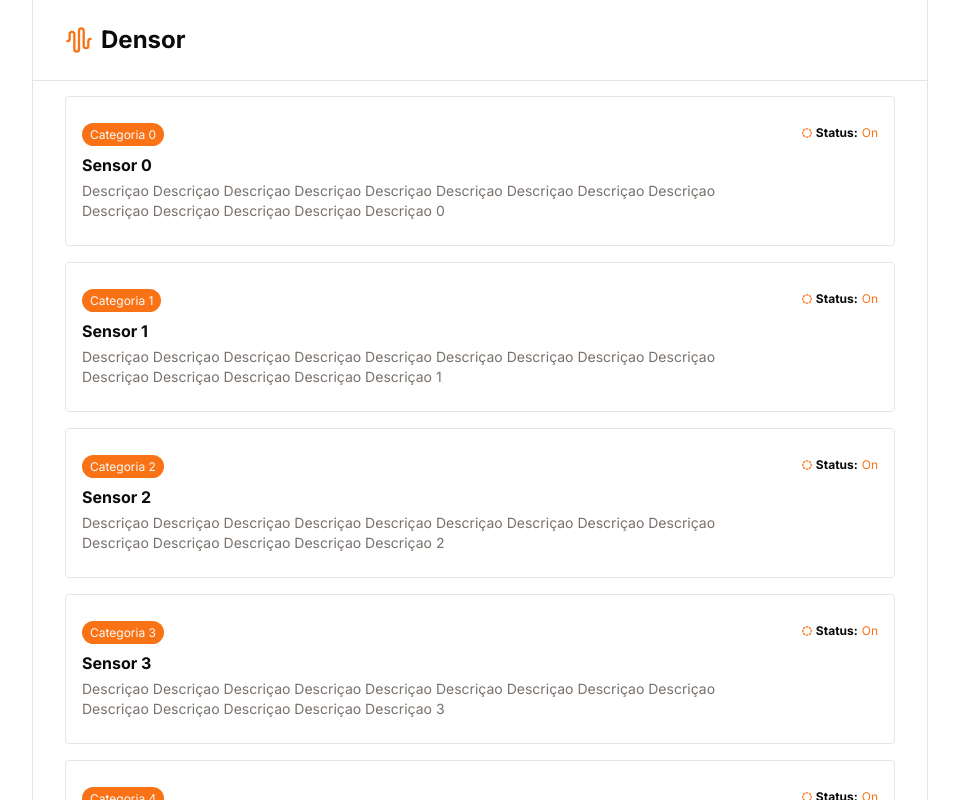
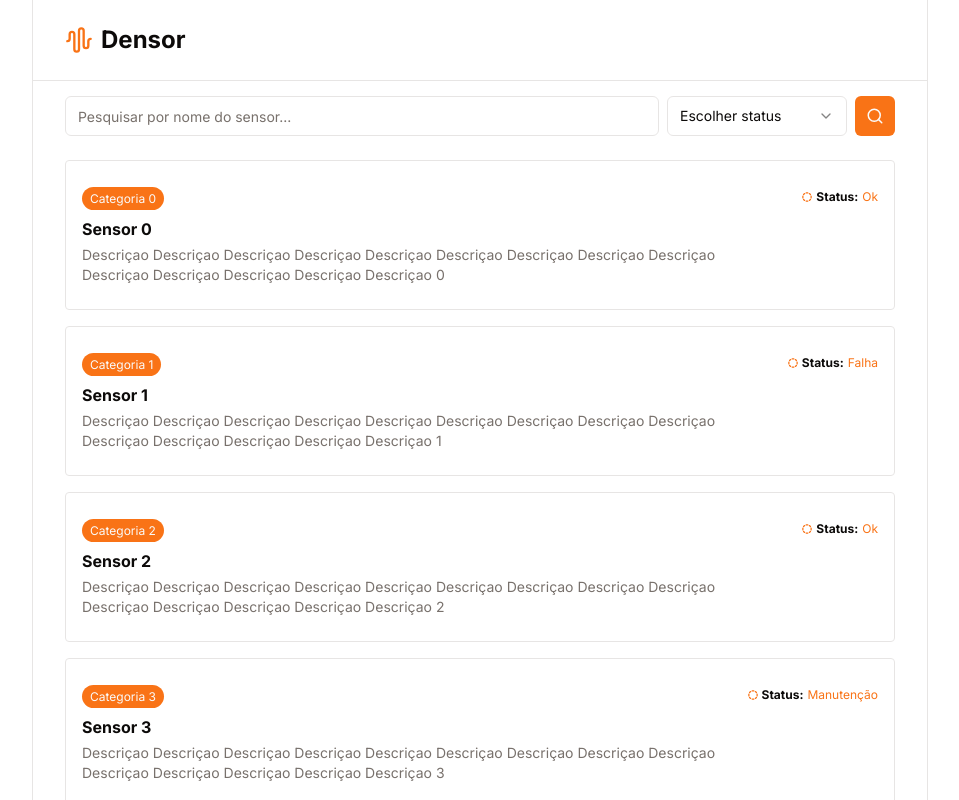
Before and after one commit to charmingruby/densor, a Next.js app in the folder client/: page /sensors in a window 1280 px wide. Shown: the whole page, without its empty margins (160-1119 px from the left). Built offline with nearby package versions, Linux system fonts and the light colour scheme.

Commit message:
feat: filter form

```diff
--- a/client/src/app/(routes)/(lp)/_components/use-sensor-register-controller.ts
+++ b/client/src/app/(routes)/(lp)/_components/use-sensor-register-controller.ts
@@ -3,7 +3,6 @@
 import { useForm } from 'react-hook-form'
 import { z } from 'zod'
 import { zodResolver } from '@hookform/resolvers/zod'
-import { useRouter } from 'next/navigation'
 
 const formSchema = z.object({
   name: z.string(),
@@ -17,9 +16,7 @@ const formSchema = z.object({
 type FormData = z.infer<typeof formSchema>
 
 export function useSensorRegisterController() {
-  const { push } = useRouter()
-
-  const form = useForm<z.infer<typeof formSchema>>({
+  const form = useForm<FormData>({
     resolver: zodResolver(formSchema),
     defaultValues: {
       name: '',
@@ -31,10 +28,7 @@ export function useSensorRegisterController() {
     },
   })
 
-  function onSubmit(values: FormData) {
-    console.log(values)
-    push('/sensors')
-  }
+  function onSubmit(values: FormData) {}
 
   return { form, onSubmit }
 }
--- /dev/null
+++ b/client/src/app/(routes)/sensors/_components/search-sensor-form.tsx
@@ -0,0 +1,98 @@
+'use client'
+
+import { Input } from '@/components/ui/input'
+import { Button } from '@/components/ui/button'
+import { Search } from 'lucide-react'
+import {
+  Select,
+  SelectContent,
+  SelectItem,
+  SelectTrigger,
+  SelectValue,
+} from '@/components/ui/select'
+import { useSearchSensorController } from './use-search-sensor-controller'
+import { Form, FormControl, FormField, FormItem } from '@/components/ui/form'
+import { SensorCard } from './sensor-card'
+import { useEffect } from 'react'
+
+export function SearchSensorForm() {
+  const { bootstrap, sensorsResult, form, onSubmit, statusOptions } =
+    useSearchSensorController()
+
+  useEffect(() => bootstrap(), [])
+
+  return (
+    <>
+      <Form {...form}>
+        <form
+          className="flex items-center gap-2 w-full"
+          onSubmit={form.handleSubmit(onSubmit)}
+        >
+          <FormField
+            control={form.control}
+            name="name"
+            render={({ field }) => (
+              <FormItem className="w-full">
+                <FormControl>
+                  <Input
+                    placeholder="Pesquisar por nome do sensor..."
+                    {...field}
+                  />
+                </FormControl>
+              </FormItem>
+            )}
+          />
+
+          <FormField
+            control={form.control}
+            name="status"
+            render={({ field }) => (
+              <FormItem>
+                <Select
+                  onValueChange={field.onChange}
+                  defaultValue={field.value}
+                >
+                  <FormControl>
+                    <SelectTrigger className="w-[180px]">
+                      <SelectValue placeholder="Escolher status" />
+                    </SelectTrigger>
+                  </FormControl>
+                  <SelectContent>
+                    <SelectItem key={-1} value={'None'}>
+                      Qualquer um
+                    </SelectItem>
+                    {statusOptions.map((sts, idx) => (
+                      <SelectItem key={idx} value={sts}>
+                        {sts}
+                      </SelectItem>
+                    ))}
+                  </SelectContent>
+                </Select>
+              </FormItem>
+            )}
+          />
+
+          <div>
+            <Button size="icon">
+              <Search width={18} />
+            </Button>
+          </div>
+        </form>
+      </Form>
+
+      <div className="flex flex-col gap-4">
+        {sensorsResult.map(
+          ({ id, name, description, sensorCategory, status }) => (
+            <SensorCard
+              key={id}
+              name={name}
+              description={description}
+              sensorCategoryName={sensorCategory.name}
+              status={status}
+            />
+          ),
+        )}
+      </div>
+    </>
+  )
+}
--- /dev/null
+++ b/client/src/app/(routes)/sensors/_components/use-search-sensor-controller.ts
@@ -0,0 +1,59 @@
+'use client'
+
+import { sensorStatus } from '@/data/mocks/sensor-status'
+import { sensorsData } from '@/data/mocks/sensors'
+import { Sensor } from '@/data/types/sensor'
+import { zodResolver } from '@hookform/resolvers/zod'
+import { useState } from 'react'
+
+import { useForm } from 'react-hook-form'
+import { z } from 'zod'
+
+const formSchema = z.object({
+  name: z.string(),
+  status: z.string(),
+})
+
+type FormData = z.infer<typeof formSchema>
+
+export function useSearchSensorController() {
+  const [sensors, setSensors] = useState<Sensor[]>([])
+  const [sensorsResult, setSensorsResult] = useState<Sensor[]>([])
+  const statusOptions = sensorStatus
+
+  const form = useForm<FormData>({
+    resolver: zodResolver(formSchema),
+    defaultValues: {
+      name: '',
+      status: '',
+    },
+  })
+
+  const bootstrap = () => {
+    const sensors = sensorsData(20)
+    setSensors(sensors)
+    setSensorsResult(sensors)
+  }
+
+  function onSubmit(values: FormData) {
+    let filteredSensors: Sensor[] = sensors
+
+    if (values.status !== 'None' && values.status) {
+      filteredSensors = filteredSensors.filter(
+        (s) => s.status === values.status,
+      )
+      console.log('stat pos', filteredSensors)
+    }
+
+    if (values.name.trim() !== '') {
+      const searchName = values.name.toLowerCase()
+      filteredSensors = filteredSensors.filter((s) =>
+        s.name.toLowerCase().includes(searchName),
+      )
+    }
+
+    setSensorsResult(filteredSensors)
+  }
+
+  return { bootstrap, sensorsResult, form, onSubmit, statusOptions }
+}
--- a/client/src/app/(routes)/sensors/page.tsx
+++ b/client/src/app/(routes)/sensors/page.tsx
@@ -1,25 +1,15 @@
 import { PaddingContainer } from '@/components/padding-container'
-import { sensorsData } from '@/data/mocks/sensors'
-import { SensorCard } from './_components/sensor-card'
+
+import { SearchSensorForm } from './_components/search-sensor-form'
 
 export default function SensorsPage() {
-  const sensors = sensorsData(20)
-
   return (
     <div className="flex flex-col flex-1">
       <PaddingContainer
         verticalPadding
-        className="flex flex-col flex-1 pb-4 gap-4"
+        className="flex flex-col flex-1 pb-8 gap-6"
       >
-        {sensors.map(({ id, name, description, sensorCategory, status }) => (
-          <SensorCard
-            key={id}
-            name={name}
-            description={description}
-            sensorCategoryName={sensorCategory.name}
-            status={status}
-          />
-        ))}
+        <SearchSensorForm />
       </PaddingContainer>
     </div>
   )
--- a/client/src/components/ui/select.tsx
+++ b/client/src/components/ui/select.tsx
@@ -125,7 +125,7 @@ const SelectItem = React.forwardRef<
   >
     <span className="absolute left-2 flex h-3.5 w-3.5 items-center justify-center">
       <SelectPrimitive.ItemIndicator>
-        <Check className="h-4 w-4" />
+        <Check className="h-4 w-4 text-primary" />
       </SelectPrimitive.ItemIndicator>
     </span>
 
--- /dev/null
+++ b/client/src/data/mocks/sensor-status.ts
@@ -0,0 +1 @@
+export const sensorStatus: string[] = ['Falha', 'Ok', 'Manutenção']
--- a/client/src/data/mocks/sensors.ts
+++ b/client/src/data/mocks/sensors.ts
@@ -16,7 +16,7 @@ export function sensorsData(amount: number): Sensor[] {
         name: `Categoria ${i}`,
       },
       sensorCategoryId: i.toString(),
-      status: 'On',
+      status: i % 2 === 0 ? 'Ok' : i % 3 === 0 ? 'Manutenção' : 'Falha',
       createdAt: new Date(),
     }
 
```
